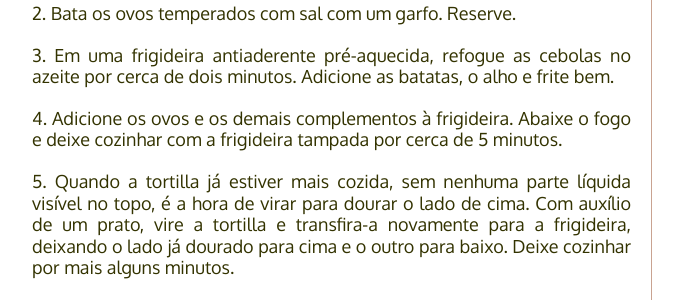
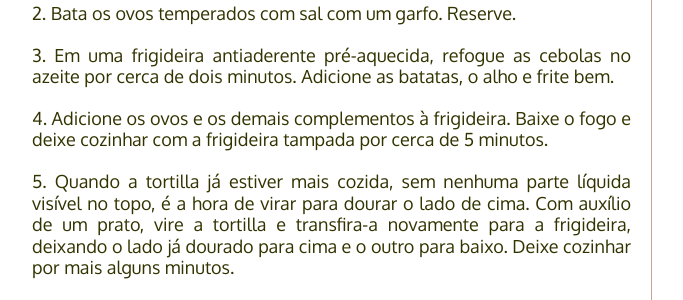
Before and after one commit to PaneladePau/paneladepau-jekyll-blog, a Jekyll site: the page built from _posts/2015-02-18-tortilla.md, in a window 1280 px wide and 900 px high, scrolled down 1604 px. Shown: the part 153-453 px from the top of the window, without its empty margins (138-821 px from the left). Built offline with Jekyll 4.4.1, drawn with Linux system fonts in a browser that asks for light colours; nearby versions of some CDN libraries; some web fonts are replaced; Markdown is read by kramdown in place of the engine named in the settings.

Commit message:
“update”

```diff
--- a/_posts/2015-02-18-tortilla.md
+++ b/_posts/2015-02-18-tortilla.md
@@ -37,7 +37,7 @@ E para esta quarta-feira, a pedida é mais um prato super prático feito à base
 1. Corte a batata já cozida em pequenos cubinhos ou em lâminas. Reserve.
 2. Bata os ovos temperados com sal com um garfo. Reserve.
 3. Em uma frigideira antiaderente pré-aquecida, refogue as cebolas no azeite por cerca de dois minutos. Adicione as batatas, o alho e frite bem.
-4. Adicione os ovos e os demais complementos à frigideira. Abaixe o fogo e deixe cozinhar com a frigideira tampada por cerca de 5 minutos.
+4. Adicione os ovos e os demais complementos à frigideira. Baixe o fogo e deixe cozinhar com a frigideira tampada por cerca de 5 minutos.
 5. Quando a tortilla já estiver mais cozida, sem nenhuma parte líquida visível no topo, é a hora de virar para dourar o lado de cima. Com auxílio de um prato, vire a tortilla e transfira-a novamente para a frigideira, deixando o lado já dourado para cima e o outro para baixo. Deixe cozinhar por mais alguns minutos.
 6. Sirva!
 
```
Also changed, not shown: img/fotos-dos-posts/tortilla.jpg, img/fotos-dos-posts/tortilla2.jpg.
